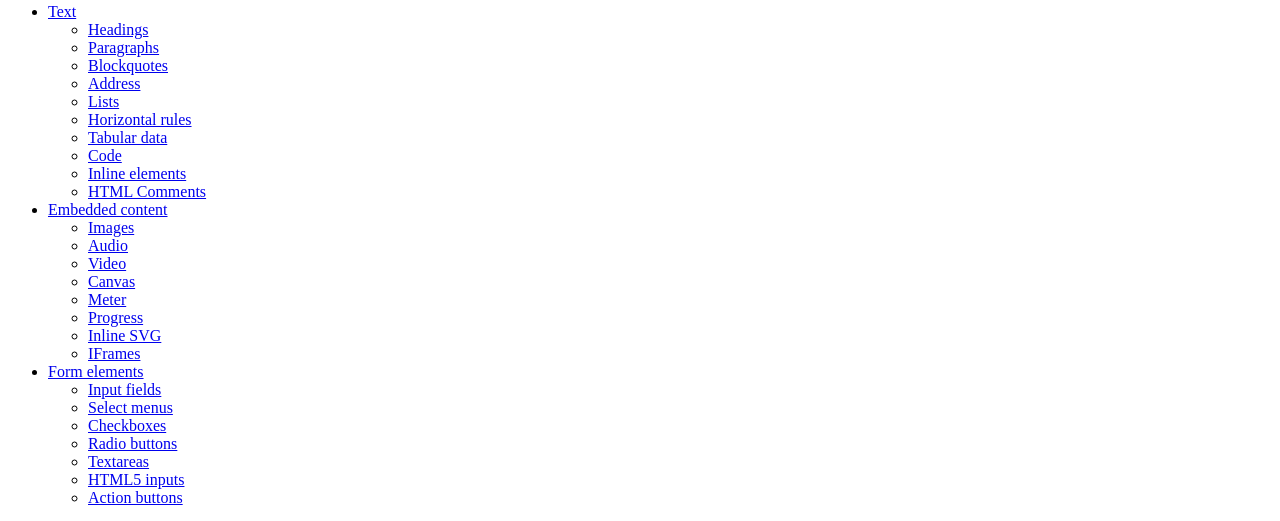
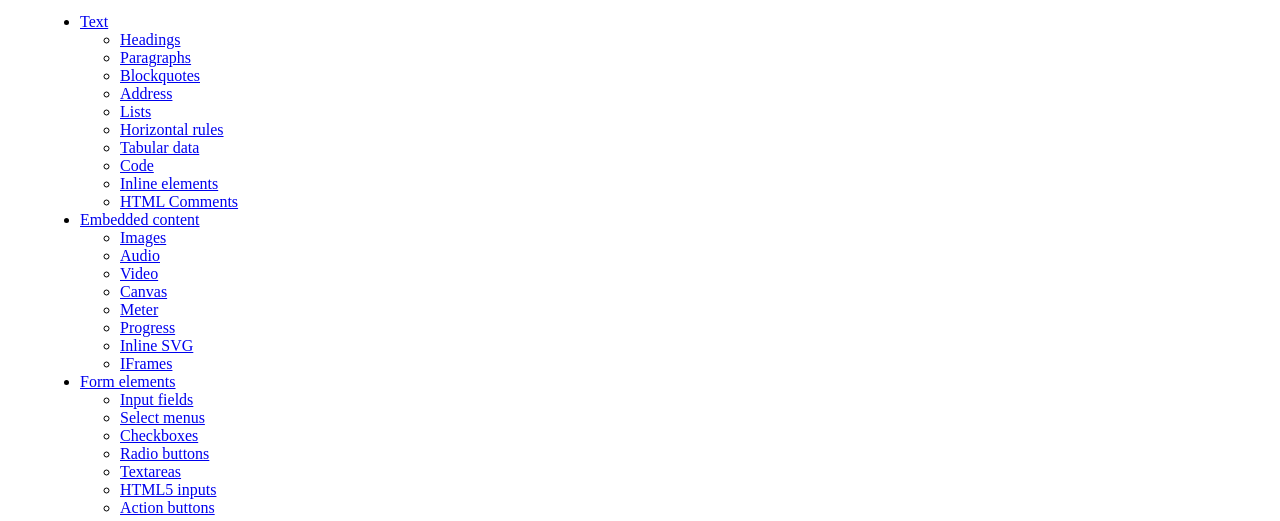
Before and after one commit to otsukayuhi/resetcss_demo, a website: page index.html in a window 1280 px wide. Shown: the part 111-632 px from the top of the page. Drawn offline with Linux system fonts and the light colour scheme.

Commit message:
ラッパー要素にマージン追加

```diff
--- a/index.html
+++ b/index.html
@@ -16,7 +16,7 @@
         <option value="destyle">destyle</option>
       </select>
     </div>
-    <div id="top" class="page" role="document">
+    <div id="top" class="page" role="document" style="margin: 2rem">
       <header role="banner">
         <h1>HTML5 Test Page</h1>
         <p>
```
